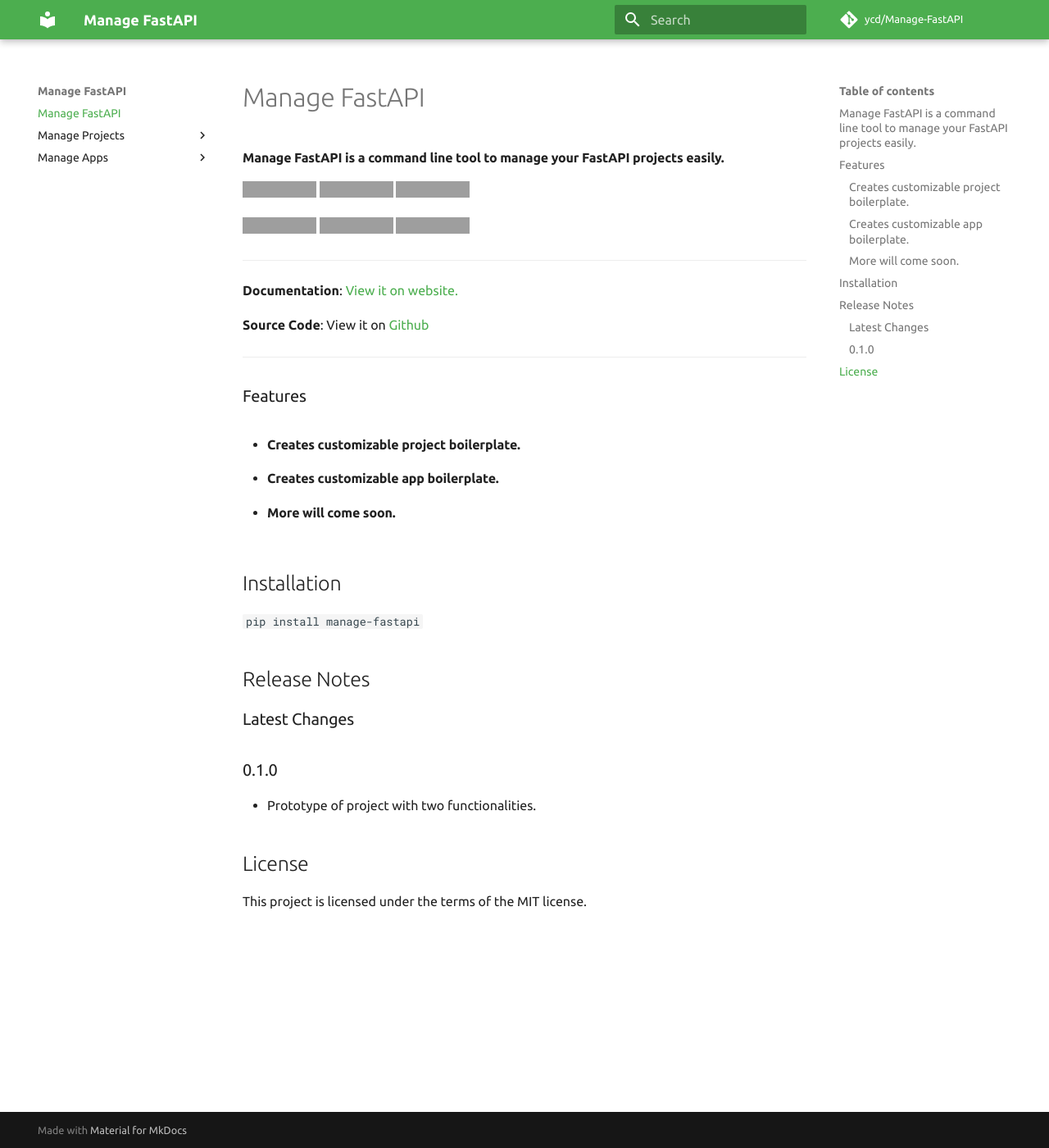
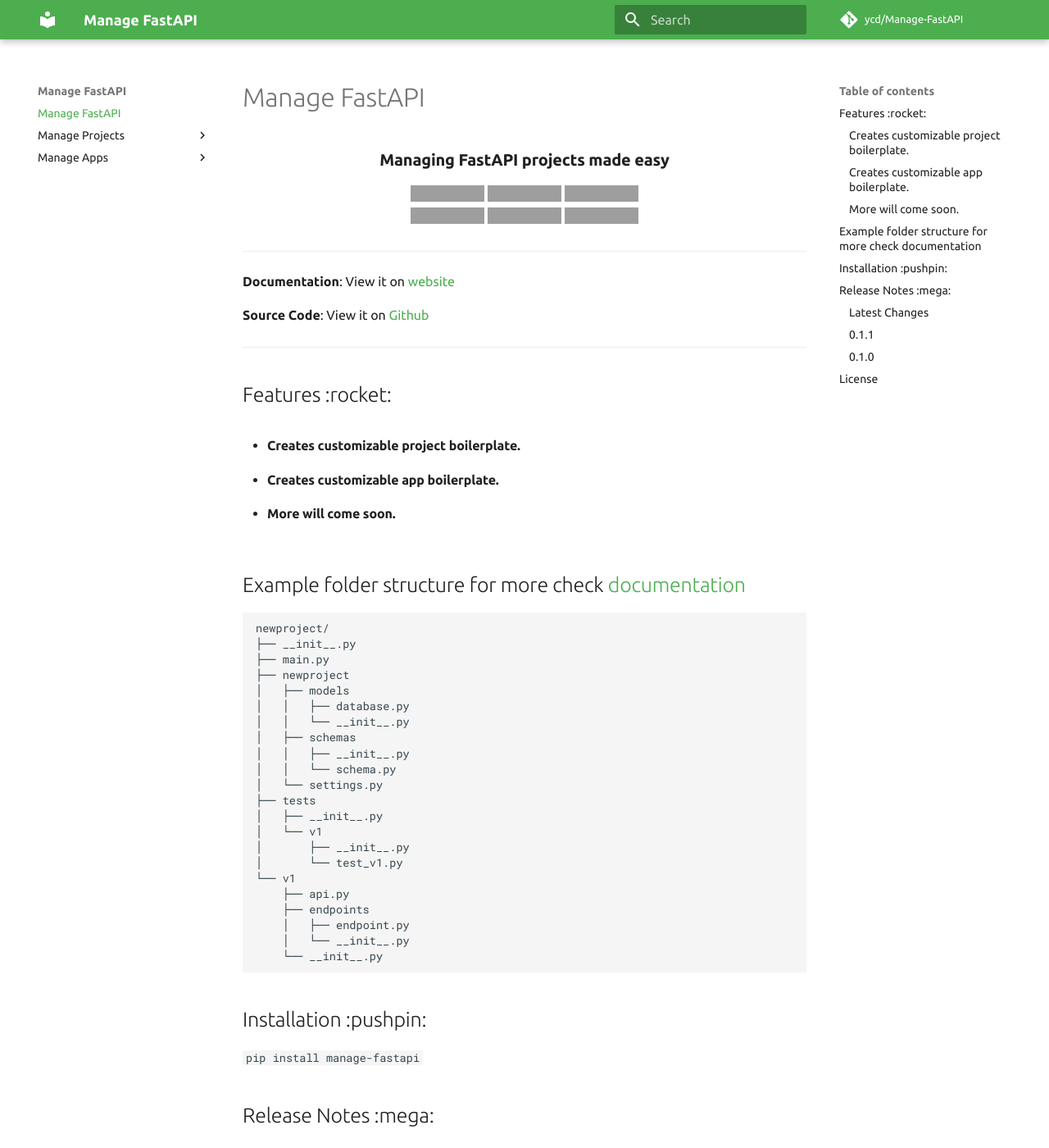
Before and after one commit to ycd/manage-fastapi, an MkDocs documentation site: the page built from docs/index.md, in a window 1280 px wide and 1400 px high. Shown: the whole window at 82% size. Built offline with MkDocs 1.6.1 and Material for MkDocs 9.7.7, drawn with Linux system fonts in a browser that asks for light colours; comment, search, counter and statistics services are not loaded; some of the changed text lies outside the part shown; grey boxes are pictures that could not be loaded.

Commit message:
Update index.md

````diff
--- a/docs/index.md
+++ b/docs/index.md
@@ -1,19 +1,28 @@
-# Manage FastAPI
-
-#### **Manage FastAPI** is a command line tool to manage your FastAPI projects easily.
 
 
+<h3 align="center">
+    <strong>Managing FastAPI projects made easy</strong>
+</h3>
+<p align="center">
+<img src="https://img.shields.io/github/issues/ycd/manage-fastapi?style=for-the-badge">
+<a href="https://github.com/ycd/manage-fastapi" target="_blank">
+    <img src="https://img.shields.io/bitbucket/pr-raw/ycd/manage-fastapi?style=for-the-badge" alt="Build">
+</a>
+<a href="https://github.com/ycd/manage-fastapi" target="_blank">
+    <img src="https://img.shields.io/github/last-commit/ycd/manage-fastapi?style=for-the-badge" alt="Latest Commit">
+</a>
+<br />
+<a href="https://pypi.org/project/fastapi-utils" target="_blank">
+    <img src="https://img.shields.io/pypi/v/manage-fastapi?style=for-the-badge" alt="Package version">
+</a>
+    <img src="https://img.shields.io/pypi/pyversions/manage-fastapi?style=for-the-badge">
+    <img src="https://img.shields.io/github/license/ycd/manage-fastapi?style=for-the-badge">
+</p>
 
-![](https://img.shields.io/github/issues/ycd/manage-fastapi?style=for-the-badge)
-![](https://img.shields.io/github/license/ycd/manage-fastapi?style=for-the-badge)
-![](https://img.shields.io/github/last-commit/ycd/manage-fastapi?style=for-the-badge)
 
-![](https://img.shields.io/bitbucket/pr-raw/ycd/manage-fastapi?style=for-the-badge)
-![](https://img.shields.io/pypi/pyversions/manage-fastapi?style=for-the-badge)
-![PyPI](https://img.shields.io/pypi/v/manage-fastapi?style=for-the-badge)
 ---
 
-**Documentation**: [View it on website.](https://ycd.github.io/manage-fastapi/)
+**Documentation**: View it on [website](https://ycd.github.io/manage-fastapi/)
 
 **Source Code**: View it on [Github](https://github.com/ycd/manage-fastapi/)
 
@@ -22,20 +31,53 @@
 
 
 
-###  Features
+##  Features :rocket:
 
 * #### Creates customizable **project boilerplate.**
 * #### Creates customizable **app boilerplate.**
 * #### More will come soon.
 
-## Installation
+
+## Example folder structure for more check [documentation](https://ycd.github.io/manage-fastapi/)
+```
+newproject/
+├── __init__.py
+├── main.py
+├── newproject
+│   ├── models
+│   │   ├── database.py
+│   │   └── __init__.py
+│   ├── schemas
+│   │   ├── __init__.py
+│   │   └── schema.py
+│   └── settings.py
+├── tests
+│   ├── __init__.py
+│   └── v1
+│       ├── __init__.py
+│       └── test_v1.py
+└── v1
+    ├── api.py
+    ├── endpoints
+    │   ├── endpoint.py
+    │   └── __init__.py
+    └── __init__.py
+```
+
+## Installation :pushpin:
 
 `pip install manage-fastapi`
 
 
-## Release Notes
+## Release Notes :mega:
 
 ### Latest Changes
+
+### 0.1.1
+
+* Added documentation
+* Fixed typos
+* Additional response for successfuly creation.
 
 ### 0.1.0
 
````
